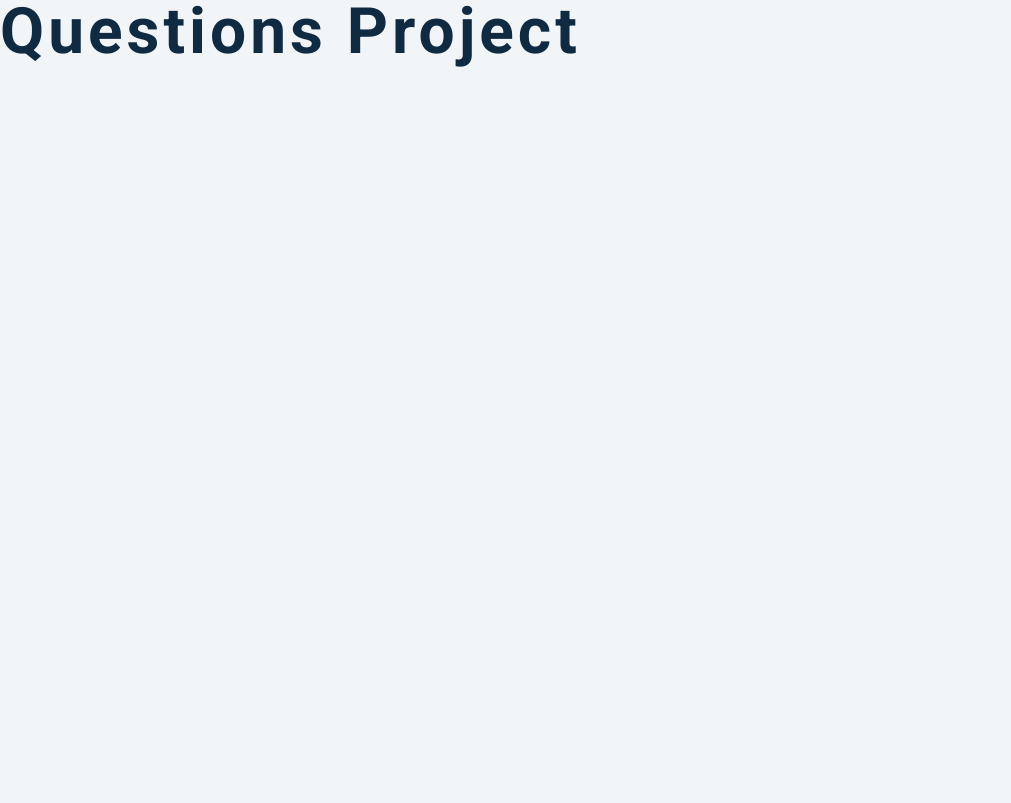
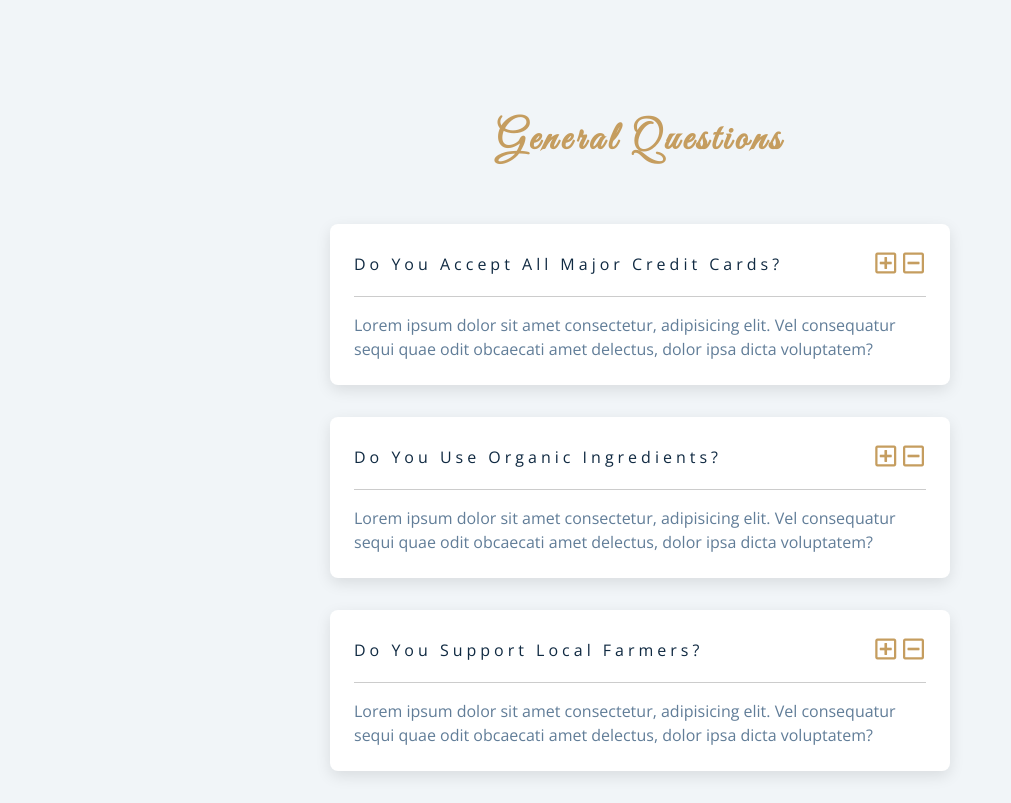
Before and after one commit to Nickduke/questions, a plain HTML site: page index.html in a window 1280 px wide. Shown: the whole page, without its empty margins (0-1011 px from the left). Drawn offline with nearby package versions, Linux system fonts and the light colour scheme.

Commit message:
html complete

```diff
--- a/index.html
+++ b/index.html
@@ -18,8 +18,75 @@
     <link rel="stylesheet" href="styles.css" />
   </head>
   <body>
-    <h1>questions project</h1>
-    <!-- javascript -->
+    <div class="questions">
+      <div class="title">
+        <h2>general questions</h2>
+      </div>
+      <div class="section-center">
+        <article class="question">
+          <div class="question-title">
+            <p>do you accept all major credit cards?</p>
+            <button type="button" class="question-btn">
+              <span class="plus-icon">
+                <i class="far fa-plus-square"></i>
+              </span>
+              <span class="minus-icon">
+                <i class="far fa-minus-square"></i>
+              </span>
+            </button>
+          </div>
+          <div class="question-text">
+            <p>
+              Lorem ipsum dolor sit amet consectetur, adipisicing elit. Vel
+              consequatur sequi quae odit obcaecati amet delectus, dolor ipsa
+              dicta voluptatem?
+            </p>
+          </div>
+        </article>
+
+        <article class="question">
+          <div class="question-title">
+            <p>do you use organic ingredients?</p>
+            <button type="button" class="question-btn">
+              <span class="plus-icon">
+                <i class="far fa-plus-square"></i>
+              </span>
+              <span class="minus-icon">
+                <i class="far fa-minus-square"></i>
+              </span>
+            </button>
+          </div>
+          <div class="question-text">
+            <p>
+              Lorem ipsum dolor sit amet consectetur, adipisicing elit. Vel
+              consequatur sequi quae odit obcaecati amet delectus, dolor ipsa
+              dicta voluptatem?
+            </p>
+          </div>
+        </article>
+
+        <article class="question">
+          <div class="question-title">
+            <p>do you support local farmers?</p>
+            <button type="button" class="question-btn">
+              <span class="plus-icon">
+                <i class="far fa-plus-square"></i>
+              </span>
+              <span class="minus-icon">
+                <i class="far fa-minus-square"></i>
+              </span>
+            </button>
+          </div>
+          <div class="question-text">
+            <p>
+              Lorem ipsum dolor sit amet consectetur, adipisicing elit. Vel
+              consequatur sequi quae odit obcaecati amet delectus, dolor ipsa
+              dicta voluptatem?
+            </p>
+          </div>
+        </article>
+      </div>
+    </div>
     <script src="app.js"></script>
   </body>
 </html>
```
